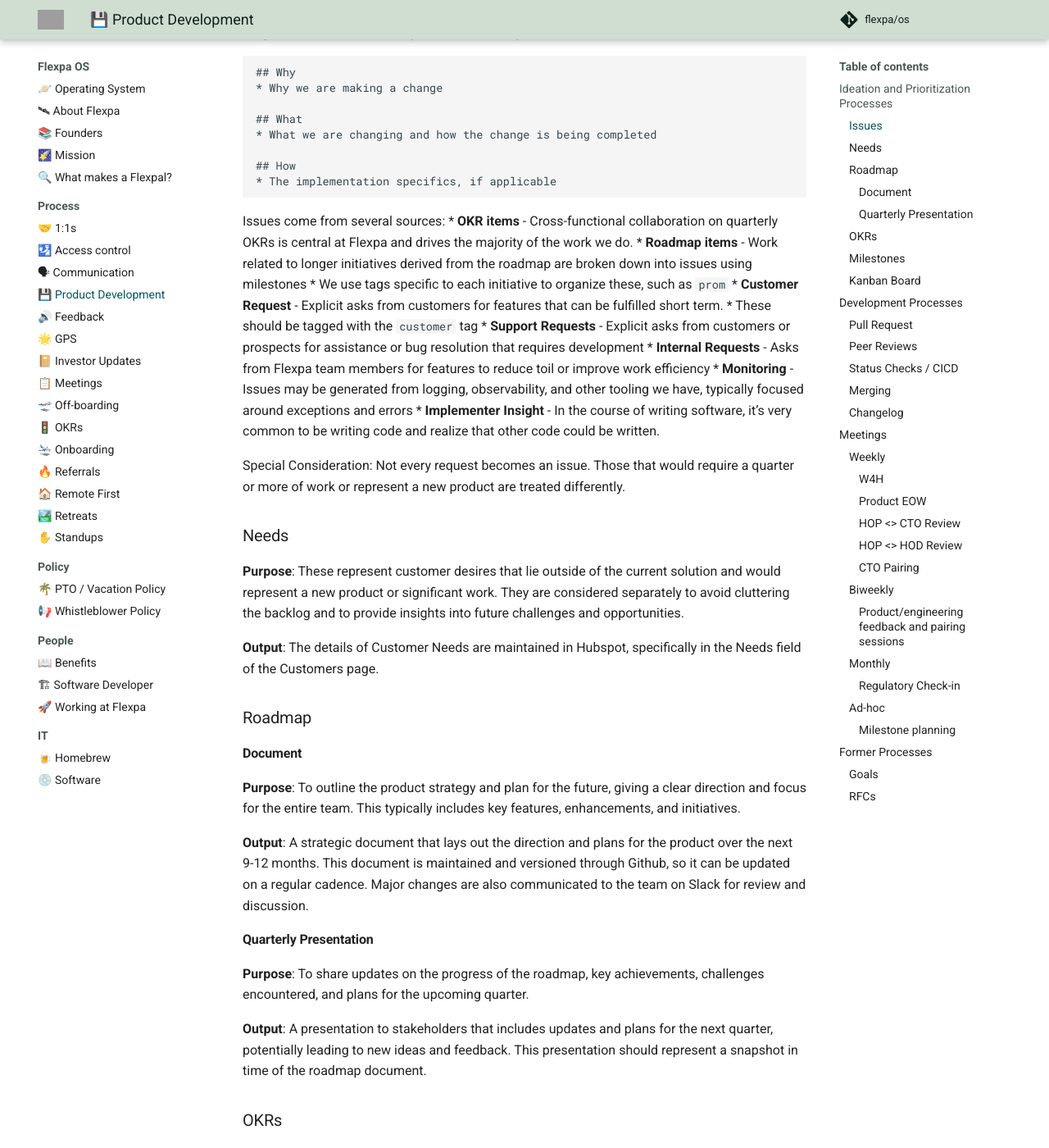
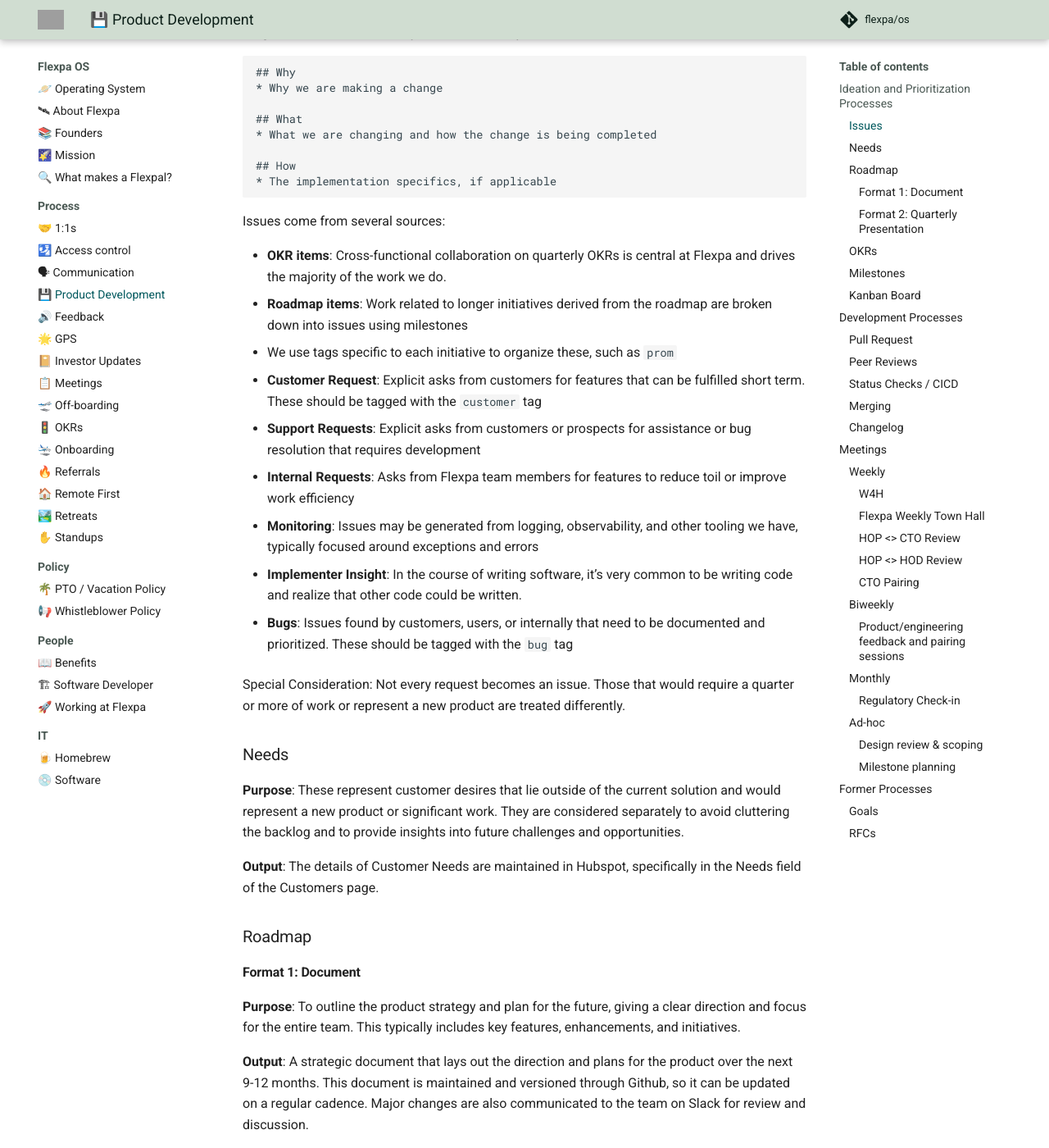
Before and after one commit to flexpa/os, an MkDocs documentation site: the page built from docs/process/development.md, in a window 1280 px wide and 1400 px high, scrolled down 434 px. Shown: the whole window at 82% size. Built offline with MkDocs 1.6.1 and Material for MkDocs 9.7.7, drawn with Linux system fonts in a browser that asks for light colours; comment, search, counter and statistics services are not loaded; some of the changed text lies outside the part shown; grey boxes are pictures that could not be loaded.

Commit message:
added an ad-hoc meeting section for design scoping review + minor styling and grammar changes throughout

````diff
--- a/docs/process/development.md
+++ b/docs/process/development.md
@@ -1,7 +1,7 @@
 # 💾 Product Development
 This document exists as a comprehensive version of Flexpa's product development process, including meetings, artifacts, and workflows.
 
-## Ideation and Prioritization Processes
+## **Ideation and Prioritization Processes**
 ### Issues
 **Purpose**: The atomic unit of work in our development process. Issues are the ideas - features, bugs, and backlog items to be planned. Issues are closed by PRs or when they are no longer relevant.
 
@@ -19,17 +19,23 @@
 ```
 
 Issues come from several sources:
-* **OKR items** - Cross-functional collaboration on quarterly OKRs is central at Flexpa and drives the majority of the work we do.
-* **Roadmap items** - Work related to longer initiatives derived from the roadmap are broken down into issues using milestones
+
+* **OKR items**: Cross-functional collaboration on quarterly OKRs is central at Flexpa and drives the majority of the work we do.
+* **Roadmap items**: Work related to longer initiatives derived from the roadmap are broken down into issues using milestones
   * We use tags specific to each initiative to organize these, such as `prom`
-* **Customer Request** - Explicit asks from customers for features that can be fulfilled short term.
-  * These should be tagged with the `customer` tag
-* **Support Requests** - Explicit asks from customers or prospects for assistance or bug resolution that requires development
-* **Internal Requests** - Asks from Flexpa team members for features to reduce toil or improve work efficiency
-* **Monitoring** - Issues may be generated from logging, observability, and other tooling we have, typically focused around exceptions and errors
-* **Implementer Insight** - In the course of writing software, it’s very common to be writing code and realize that other code could be written.
+* **Customer Request**: Explicit asks from customers for features that can be fulfilled short term. These should be tagged with the `customer` tag
+* **Support Requests**: Explicit asks from customers or prospects for assistance or bug resolution that requires development
+
+* **Internal Requests**: Asks from Flexpa team members for features to reduce toil or improve work efficiency
+
+* **Monitoring**: Issues may be generated from logging, observability, and other tooling we have, typically focused around exceptions and errors
+
+* **Implementer Insight**: In the course of writing software, it’s very common to be writing code and realize that other code could be written.
+
+* **Bugs**: Issues found by customers, users, or internally that need to be documented and prioritized. These should be tagged with the `bug` tag
 
 Special Consideration: Not every request becomes an issue. Those that would require a quarter or more of work or represent a new product are treated differently.
+
 
 ### Needs
 **Purpose**: These represent customer desires that lie outside of the current solution and would represent a new product or significant work. They are considered separately to avoid cluttering the backlog and to provide insights into future challenges and opportunities.
@@ -37,12 +43,12 @@
 **Output**: The details of Customer Needs are maintained in Hubspot, specifically in the Needs field of the Customers page.
 
 ### Roadmap
-#### Document
+#### Format 1: Document
 **Purpose**: To outline the product strategy and plan for the future, giving a clear direction and focus for the entire team. This typically includes key features, enhancements, and initiatives.
 
 **Output**: A strategic document that lays out the direction and plans for the product over the next 9-12 months. This document is maintained and versioned through Github, so it can be updated on a regular cadence. Major changes are also communicated to the team on Slack for review and discussion.
 
-#### Quarterly Presentation
+#### Format 2: Quarterly Presentation
 **Purpose**: To share updates on the progress of the roadmap, key achievements, challenges encountered, and plans for the upcoming quarter.
 
 **Output**: A presentation to stakeholders that includes updates and plans for the next quarter, potentially leading to new ideas and feedback. This presentation should represent a snapshot in time of the roadmap document.
@@ -51,6 +57,7 @@
 **Purpose**: Product will often own key Objectives or underlying KRs, with a collaborative/supporting role for other Objectives. OKRs are today not distinct from product goals and should be aligned with product work. They drive the majority of our work for a given quarter.
 
 **Output**:
+
 * Quarterly collaboration with other roles on a list of objectives and associated key results that serve as measurable goals for the team
 * Product OKRs defined in Github with an OKR tag
 * OKR progress is shown in Admin.
@@ -65,7 +72,7 @@
 **Output**: Github Milestones are the feature we use to group such planned work.
 
 ### Kanban Board
-**Purpose**: Work is organized using Kanban. Kanban is a visual tool that helps in the management of workflow, emphasizing continuous delivery without overloading the team members.
+**Purpose**: Work is organized using Kanban. Kanban is a visual tool that helps in the management of workflow, emphasizing continuous delivery without overloading the team members. The following swim lanes are used in our Kanban process.
 
 * **On deck**: This is typically where new issues are captured. New Github issues are placed here as they are created.
 * **In Progress**: Issues that are currently being worked on by team members. This might include any issue that is actively being worked on but hasn't been completed.
@@ -73,15 +80,19 @@
 * **Shipped**: Once the issue has one or more PRs that solve it, it can be moved to the Shipped column, indicating successful completion.
 * **Closed**: Some issues, upon investigation and work, may be completed without shipping code. This may be due to re-evaluation of the value of the work as part of the investigation, change in priorities, or non-technical solutions to the problem.
 
-Kanban is integrated with sprints at Flexpa, where work is planned and committed to for a set period (a week, in this case). This provides a structure and cadence to the work, while still maintaining the flexibility and visibility that Kanban offers. Sprint outcomes are discussed each week in Product EOW.
+Kanban is integrated with sprints at Flexpa, where work is planned and committed to for a set period (a week, in this case). This provides a structure and cadence to the work, while still maintaining the flexibility and visibility that Kanban offers. Sprint outcomes are discussed each Friday in the Flexpa Weekly Town Hall.
 
 **Output**:
+
 * The Github Project #product board contains all active and near-term work
-* The Current tab of the #product board represents the current week-long sprint
-* The Next tab of the  #product board represents the upcoming week-long sprint
-* Github Issues have the “Week” attribute to delineate the sprint.
+* The Kanban tab of the #product board represents the current week-long sprint
+* The OKR tab of the #product board outlines the current quarter's OKRs
+* The Customer/Sales Ops tab of the #product board catalogs customer requests, support requests, or internal requests related to sales ops
+* The other primary tabs used are based on team projects like PROM
 
-## Development Processes
+---
+
+## **Development Processes**
 
 ### Pull Request
 **Purpose**: The solution to Issues. Pull requests are proposed changes to the codebase that are reviewed by other team members. They provide a structured way to introduce new features, fix bugs, or make other changes to the project. Pull requests also help us satisfy change management policies. Pull requests should:
@@ -98,7 +109,7 @@
 ```
 feat|chore|bug(project): Description
 ```
-Where:
+
 * **feat**: A new feature introduced in the codebase. This is typically a change that adds functionality or improves user experience.
 * **chore**: Maintenance or routine tasks that need to be performed, like code refactoring or updating dependencies. This doesn't change the application's functionality but keeps the codebase healthy and up-to-date.
 * **bug**: A fix to a known defect in the code. This addresses problems that are causing incorrect behavior or other unexpected results.
@@ -141,39 +152,43 @@
 
 Flexpa's [Changelog](https://www.flexpa.com/docs/getting-started/changelog) provides a history of improvements to the customer-facing elements of Flexpa's product for developers and prospective customers alike. It is an opportunity to:
 
-1. Formally document what changes were made and when
-2. Explain the value each change brings in terms that can be easily understood by those less familiar with Flexpa
-3. Showcase a consistent and frequent cadence of product improvements
+* Formally document what changes were made and when
+* Explain the value each change brings in terms that can be easily understood by those less familiar with Flexpa
+* Showcase a consistent and frequent cadence of product improvements
+
 
 To write a changelog entry, keep in mind the following order:
 
 * The very first sentence of the changelog should be exactly "what" has changed. This should be as clear as possible.
-* Additional context, like a "why", _must_ follow though. We use the changelog to provide written cues for the rest of the team to understand / announce the feature / talk about it consistently with customers.
+* Additional context, like a "why", __must__ follow. We use the changelog to provide written cues for the rest of the team to understand / announce the feature and talk about it consistently with customers.
 
-## Meetings
+---
+
+## **Meetings**
 ### Weekly
 #### W4H
 * **Date**: Every Monday
-* **Time**: 12:00EST - 1:00 EST
+* **Time**: 12:00pm EST - 1:00pm EST
 
-**Purpose**: Identify problems that need more clarity. Addressing any blockers or dependencies. To prioritize upcoming work (at least next week and beyond) and who will be responsible.
+**Purpose**: Identify problems that need more clarity, address any blockers or dependencies, prioritize upcoming work (at least next week and beyond) and discuss who will be responsible for said work.
 
-**Output**: The primary outputs of this meeting are Github Issues of various kinds: issues that have moved into a “ready” state, issues that need to be further edited, issues that weren’t written down now are.
+**Output**: The primary outputs of this meeting are Github Issues of various kinds: issues that have moved into a “ready” state, issues that need to be further edited, and issues that weren’t previously written.
 
-#### Product EOW
+#### Flexpa Weekly Town Hall
 * **Date**: Every Friday
-* **Time**: 3:30EST - 4:30 EST
+* **Time**: 3:30pm EST - 4:30pm EST
 
-**Purpose**: Public commitment to work to allow for better planning. Ensuring accountability (that commitments are met). Promoting cross-functional awareness of key work and progress - GTM, user testing, and product. To celebrate wins and collaboration across the team.
+**Purpose**: Public commitment of work to allow for better planning. Ensuring accountability that commitments are met. Promoting cross-functional awareness of key work and progress - GTM, user testing, and product. To celebrate wins and collaboration across the team.
 
 **Output**: The primary outputs of this meeting are:
+
 * Written commitments by individual team members
-* Items added to the “Next Week” of our Github Project
+* Items added to the apprpriate project tabs of our Github #product Project
 * Notes and the Fireflies recording to allow for asynchronous communication.
 
 #### HOP <> CTO Review
 * **Date**: Every Wednesday
-* **Time**: 4:00EST - 5:00 EST
+* **Time**: 4:00pm EST - 5:00pm EST
 
 **Purpose**: Every week, we will meet to discuss at least three of the following topics. We will prepare items together in advance. We will talk about all of them at least once a month:
 
@@ -220,11 +235,20 @@
 ### Monthly
 #### Regulatory Check-in
 * **Duration**: 30 minutes
+
 **Purpose**: Discussion of regulatory and legislative requirements at the national and regional level with Tusk, one of our investors.
 
 **Output**:  Ongoing notes. Action items on specific regulatory changes as needed.
 
 ### Ad-hoc
+#### Design review & scoping
+* **Duration**: As long as it takes (typically starting with 90 minutes)
+
+**Purpose**: To denmark the end of large scope design work for a project (small tweaks, edge cases, etc can still be flushed out after meeting), and review user flows and questions with wider product team. It is expected that intermittent discussions and reviews with the product and technical teams take place prior to this meeting via Figma comments or Slack threads. However, there is still a time when development needs to start, and a formal review meeting with the relevant parties is called. To make the most of this meeting, designer should resolve as many questions as possible via Figma comments, slack discussions, and individual research ahead of time, and reserve synchronous time to meatier discussions.
+
+**Output**: Scoping decisions on work with a rough outline of Milestones. It's possible, if the team feels ready, that the first Milestone meeting takes place during this session, pending attendee discussion and decisions.
+
+
 #### Milestone planning
 * **Duration**: As long as it takes (typically starting with 60 minutes)
 
@@ -232,7 +256,9 @@
 
 **Output**: A milestone which consists of a set of issues with a goal completion date assigned to individual contributors. There should be a clear understanding of who is working on what, within the context of the project.
 
-## Former Processes
+---
+
+## **Former Processes**
 ### Goals
 **Purpose**: Goals were groupings of issues. Goals detail the overall arc of an initiative, whereas the individual Issues document discrete, atomic work to be done. Goals have largely been superseded by Milestones.
 
````
Also changed, not shown: other parts of docs/process/development.md (+3 -3 lines).
